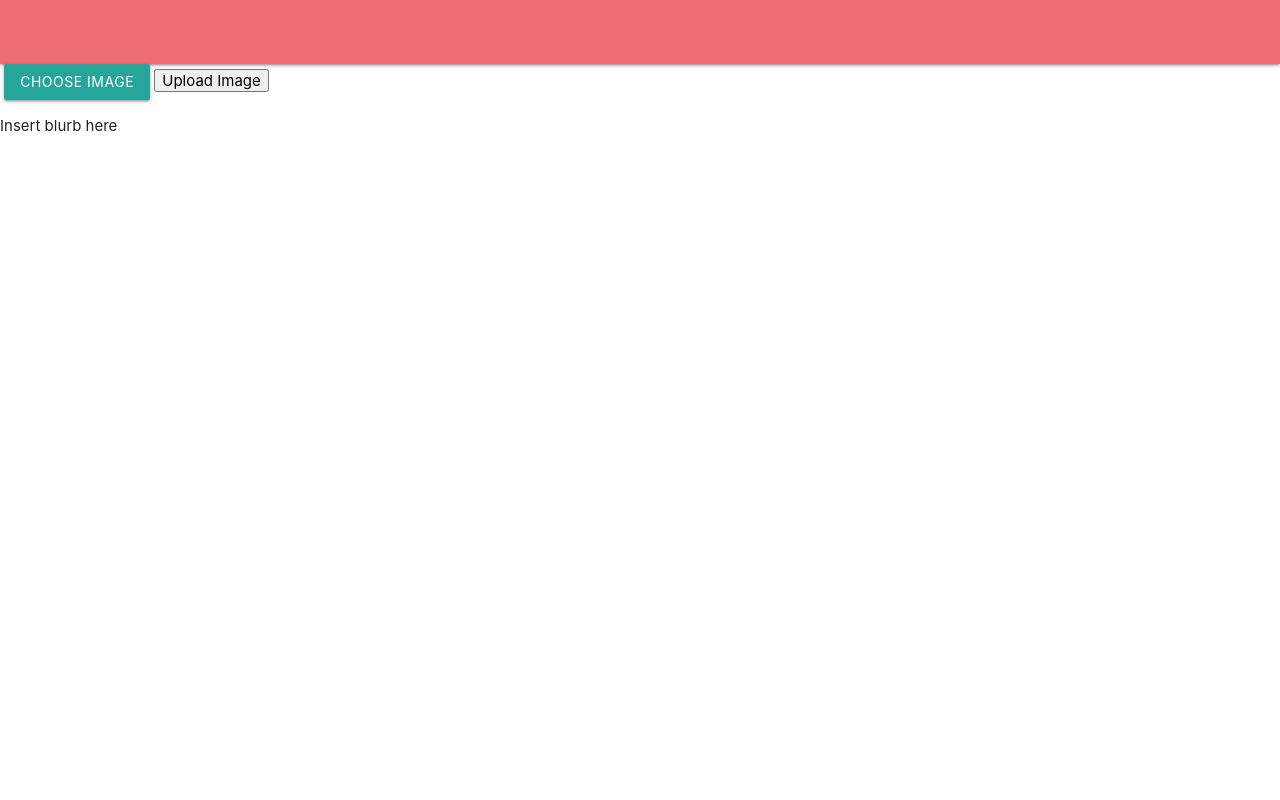
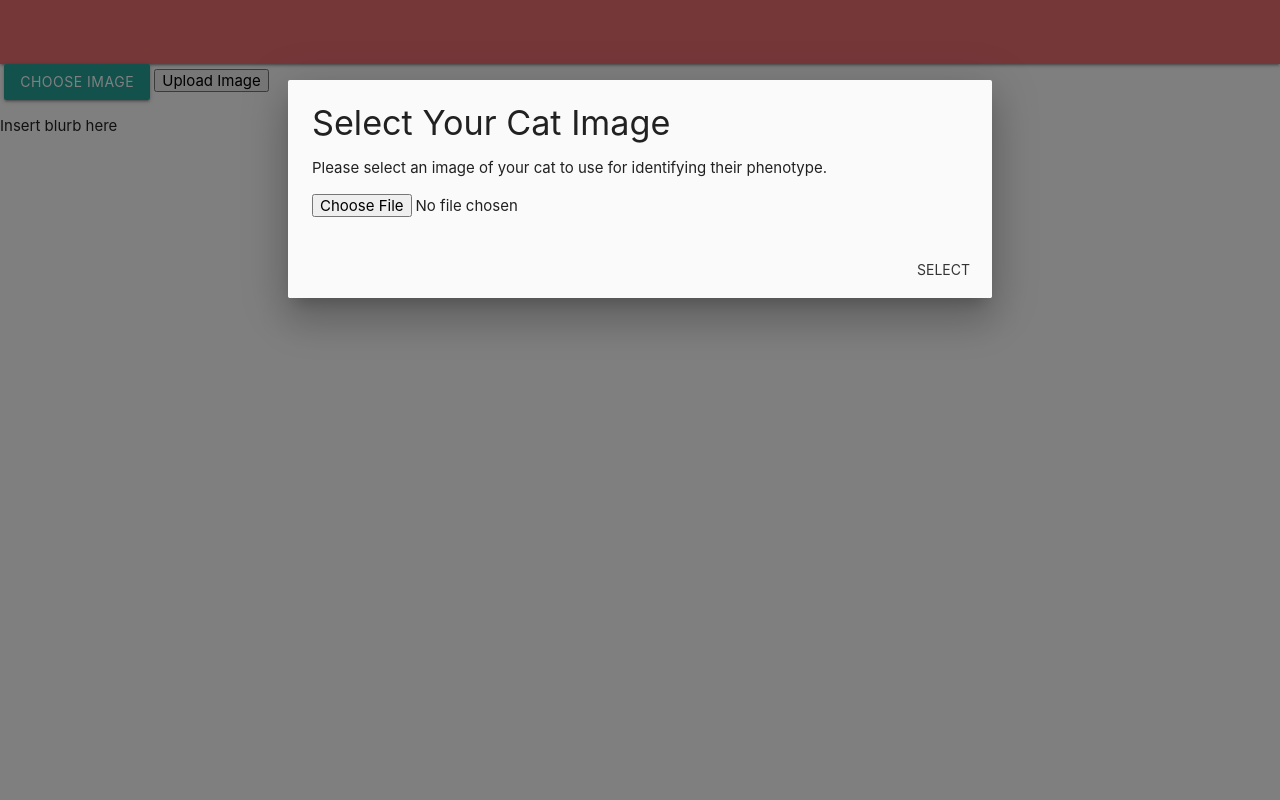
Before and after one commit to Laura10101/cat-identifier, a Flask app: page /breeders/ in a window 1280 px wide, after a click on "CHOOSE IMAGE". Run offline with Flask 2, Linux system fonts and the light colour scheme.

Commit message:
Add JS init functionality and id attributes to upload cat image template in breeder app

```diff
--- a/blueprints/apps/breeders/templates/upload-cat-image.html
+++ b/blueprints/apps/breeders/templates/upload-cat-image.html
@@ -3,9 +3,9 @@
 <!-- Start image upload section -->
 <section>
     <div>
-        <img>
+        <img id="image-preview">
         <button data-target="image-selection-modal" class="btn modal-trigger">Choose Image</button>
-        <button>Upload Image</button>
+        <button id="upload-btn">Upload Image</button>
     </div>
 </section>
 <!-- End image upload section -->
@@ -18,12 +18,12 @@
         <div class="modal-content">
             <h4>Select Your Cat Image</h4>
             <p>Please select an image of your cat to use for identifying their phenotype.</p>
-            <form method="POST" action="{{ url_for("breeders_bp.get_results") }}">
-                <input name="cat-image" type="file">
+            <form id="upload-form" method="POST" action="{{ url_for("breeders_bp.get_results") }}" enctype="multipart/form-data">
+                <input id="image-input" name="image" type="file">
             </form>
         </div>
         <div class="modal-footer">
-            <a href="#!" class="modal-close waves-effect waves-green btn-flat">Select</a>
+            <button id="select-image-btn" href="#!" class="waves-effect waves-green btn-flat">Select</button>
         </div>
     </div>
     <!-- End image selection modal -->
@@ -37,4 +37,12 @@
     </p>
 </section>
 <!-- End how to use blurb-->
+
+<!-- Start register event handlers -->
+<script>
+    window.onload = function() { initMaterialize(); };
+    document.getElementById("select-image-btn").onclick = function() { previewSelectedCatImage(); };
+    document.getElementById("upload-btn").onclick = function() { submitUploadForm(); };
+</script>
+<!-- End register event handlers -->
 {% endblock %}
```
